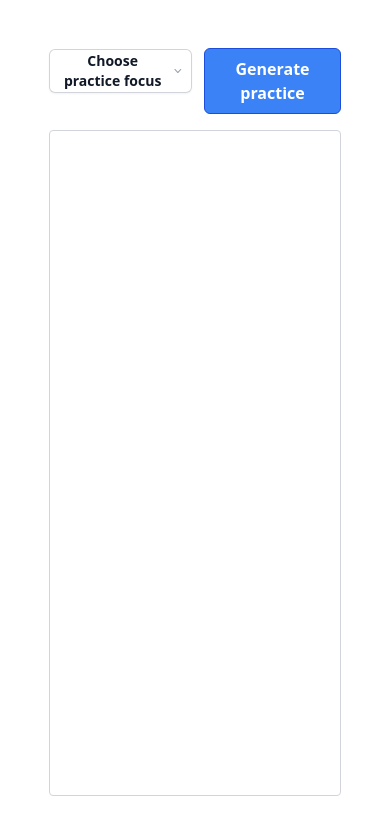
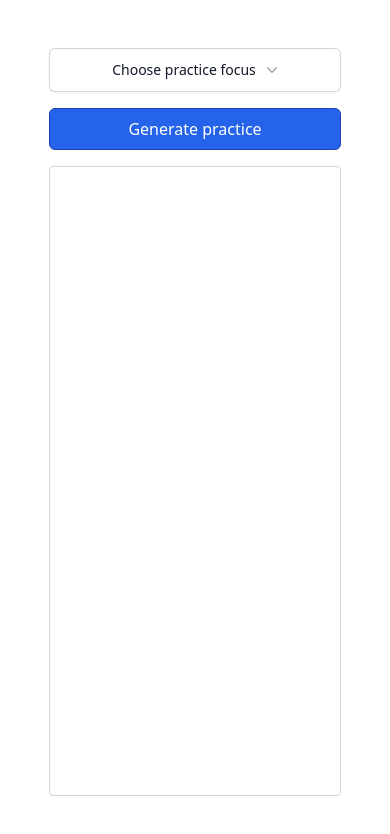
Before and after one commit to ktsiegel/benbot, a Next.js app in the folder app/: page / in a window 390 px wide. Shown: the top 834 px of the page. Built offline with nearby package versions, Linux system fonts and the light colour scheme.

Commit message:
Fix formatting on mobile

```diff
--- a/app/components/Button.tsx
+++ b/app/components/Button.tsx
@@ -6,7 +6,7 @@ interface ButtonProps {
 export default function Button({ label, onClick }: ButtonProps) {
   return (
     <button
-      className="bg-blue-500 hover:bg-blue-700 text-white font-bold py-2 px-4 rounded-md border border-blue-700 focus:outline-none focus:ring-2 focus:ring-blue-600 focus:border-transparent"
+      className="bg-blue-600 hover:bg-blue-800 text-white font-medium w-full py-2 px-4 rounded-md border border-blue-800 focus:outline-none focus:ring-2 focus:ring-blue-600 focus:border-transparent"
       onClick={onClick}
     >
       {label}
--- a/app/components/Dropdown.tsx
+++ b/app/components/Dropdown.tsx
@@ -17,9 +17,12 @@ export default function Dropdown({
   onClick,
 }: DropdownProps) {
   return (
-    <Menu as="div" className="relative inline-block text-left">
-      <div>
-        <Menu.Button className="inline-flex w-full justify-center gap-x-1.5 rounded-md bg-white px-3 py-2 text-sm font-semibold text-gray-900 shadow-sm ring-1 ring-inset ring-gray-300 hover:bg-gray-50 h-11 items-center">
+    <Menu
+      as="div"
+      className="relative inline-block text-left max-sm:w-full max-sm:h-11 md:w-48"
+    >
+      <div className="h-full">
+        <Menu.Button className="inline-flex w-full h-full justify-center md:justify-between md:content gap-x-1.5 rounded-md bg-white px-3 py-2 text-sm text-gray-900 shadow-sm ring-1 ring-inset ring-gray-300 hover:bg-gray-50 items-center">
           <div>
             {options.find((o) => o.key === selected)?.label ||
               "Choose practice focus"}
@@ -40,7 +43,7 @@ export default function Dropdown({
         leaveFrom="transform opacity-100 scale-100"
         leaveTo="transform opacity-0 scale-95"
       >
-        <Menu.Items className="absolute right-0 z-10 mt-2 w-56 origin-top-right rounded-md bg-white shadow-lg ring-1 ring-black ring-opacity-5 focus:outline-none">
+        <Menu.Items className="absolute right-0 z-10 mt-2 w-full text-center md:text-left origin-top-right rounded-md bg-white shadow-lg ring-1 ring-black ring-opacity-5 focus:outline-none">
           <div className="py-1">
             {options.map((option, i) => (
               <Menu.Item key={`stroke-option-${i}`}>
--- a/app/pages/index.tsx
+++ b/app/pages/index.tsx
@@ -73,17 +73,19 @@ export default function Home() {
       <main className="dark:bg-black">
         <div className="grid grid-cols-8 min-h-screen w-screen">
           <div className="flex items-center col-start-2 col-span-6 flex-col py-8">
-            <div className="flex justify-end w-full py-4">
+            <div className="md:flex justify-end w-full py-4">
               <Dropdown
                 selected={stroke}
                 options={options}
                 onClick={(key) => setStroke(key)}
               />
-              <div className="w-4" />
-              <Button
-                label={loading ? "Loading..." : "Generate practice"}
-                onClick={getNewPractice}
-              />
+              <div className="md:w-4 max-sm:h-4" />
+              <div className="max-sm:w-full">
+                <Button
+                  label={loading ? "Loading..." : "Generate practice"}
+                  onClick={getNewPractice}
+                />
+              </div>
             </div>
             <div className=" p-4 border rounded border-gray-300 text-gray-700 dark:text-gray-100 h-full w-full mb-4">
               {practice.map((pLine, i) => (
```
